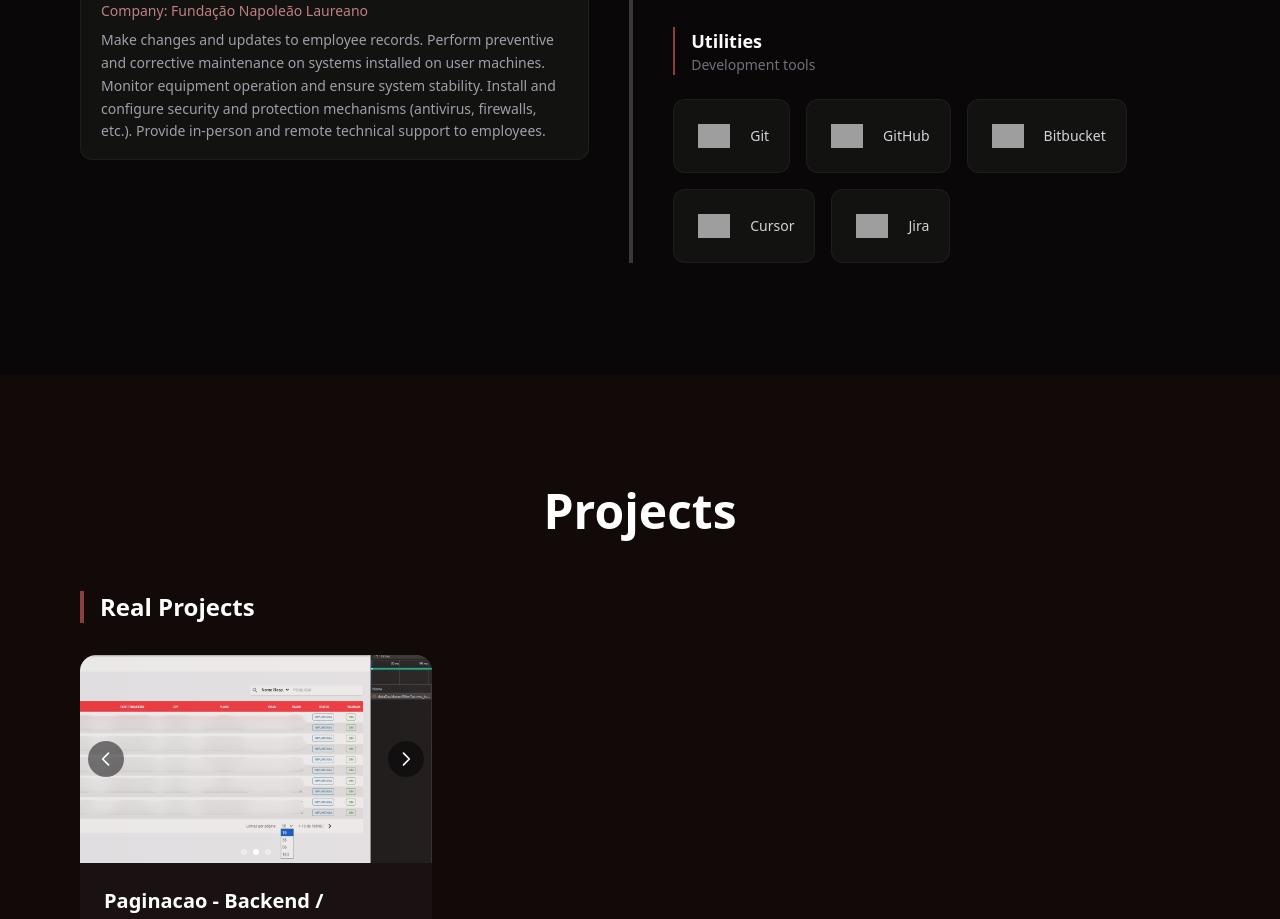
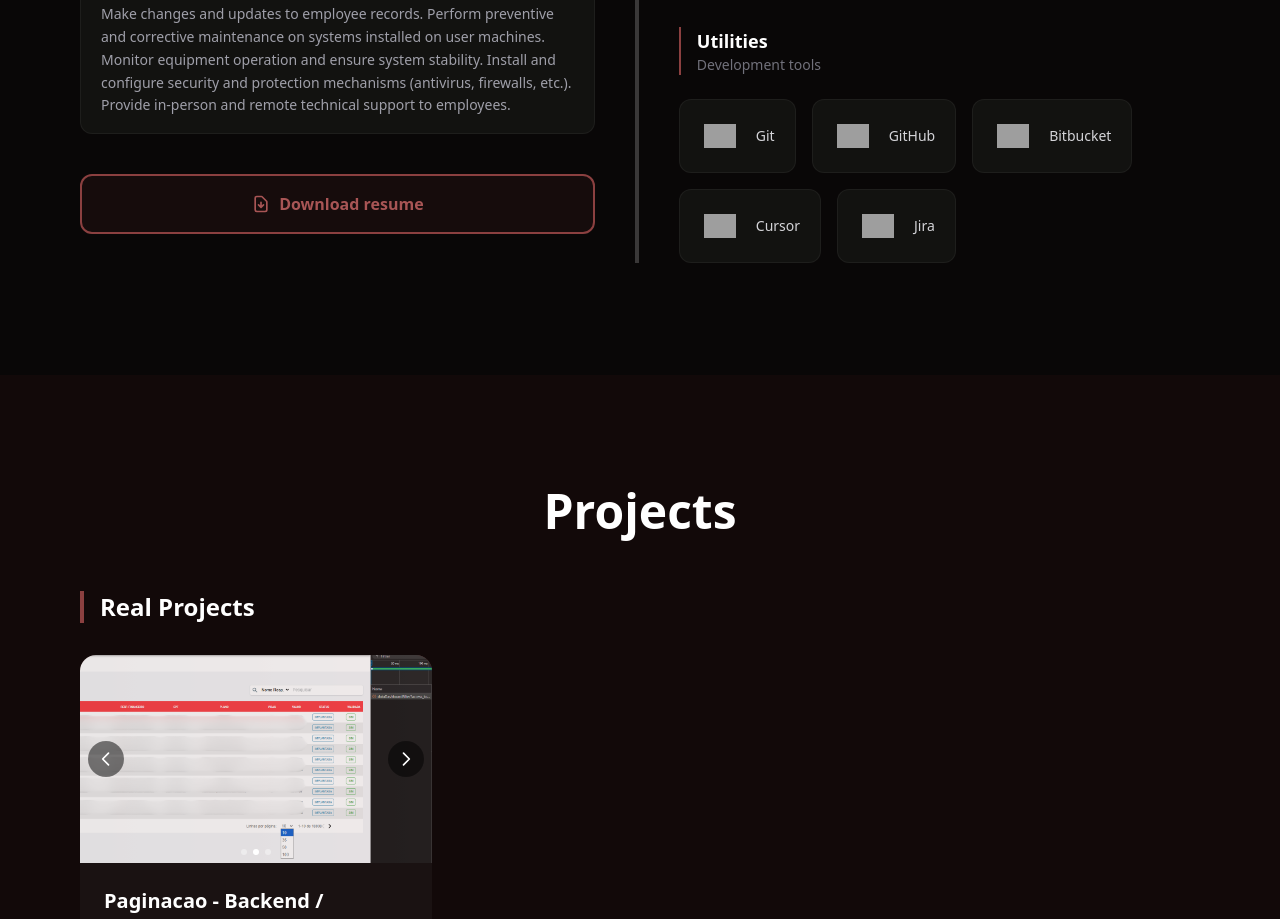
Before and after one commit to IgorLohan/portfolio, a Next.js app: page /en in a window 1280 px wide. Shown: the part 1760-2679 px from the top of the page. Built offline with nearby package versions, Linux system fonts and the light colour scheme; grey boxes are pictures that could not be loaded.

Commit message:
Colocando botão pra baixar curriculo

```diff
--- /dev/null
+++ b/src/app/api/download-curriculo/route.ts
@@ -0,0 +1,24 @@
+import { NextResponse } from "next/server";
+import { readFile } from "fs/promises";
+import path from "path";
+
+const FILENAME = "curriculo.pdf";
+
+export async function GET() {
+  try {
+    const filePath = path.join(process.cwd(), "public", FILENAME);
+    const file = await readFile(filePath);
+    return new NextResponse(file, {
+      headers: {
+        "Content-Type": "application/pdf",
+        "Content-Disposition": `attachment; filename="${FILENAME}"`,
+        "Content-Length": String(file.length),
+      },
+    });
+  } catch {
+    return NextResponse.json(
+      { error: "Arquivo não encontrado. Coloque curriculo.pdf na pasta public." },
+      { status: 404 }
+    );
+  }
+}
--- a/src/components/Skills.tsx
+++ b/src/components/Skills.tsx
@@ -91,6 +91,19 @@ export function Skills() {
                 ))}
               </div>
             </div>
+
+            <ScrollRevealItem delay={280}>
+              <a
+                href="/api/download-curriculo"
+                download="curriculo.pdf"
+                className="mt-10 inline-flex w-full items-center justify-center gap-2 rounded-xl border-2 border-[#8b4040] bg-[#8b4040]/10 px-6 py-4 font-semibold text-[#a85555] transition-colors hover:bg-[#8b4040]/20"
+              >
+                <svg className="h-5 w-5 shrink-0" fill="none" viewBox="0 0 24 24" stroke="currentColor">
+                  <path strokeLinecap="round" strokeLinejoin="round" strokeWidth={2} d="M12 10v6m0 0l-3-3m3 3l3-3m2 8H7a2 2 0 01-2-2V5a2 2 0 012-2h5.586a1 1 0 01.707.293l5.414 5.414a1 1 0 01.293.707V19a2 2 0 01-2 2z" />
+                </svg>
+                {t("downloadResume")}
+              </a>
+            </ScrollRevealItem>
           </div>
 
           <div className="lg:col-start-2 lg:row-start-1 lg:border-l-4 lg:border-white/20 lg:pl-10">
--- a/src/messages/en.json
+++ b/src/messages/en.json
@@ -23,6 +23,7 @@
   },
   "skills": {
     "sectionTitle": "About me & Technologies",
+    "downloadResume": "Download resume",
     "aboutTitle": "About me",
     "aboutText": "Full Stack Developer focused on creating complete solutions, from front-end to back-end. I like clean code, good practices and learning new technologies to deliver projects that make a difference.",
     "experiencesTitle": "Experience",
--- a/src/messages/pt-BR.json
+++ b/src/messages/pt-BR.json
@@ -23,6 +23,7 @@
   },
   "skills": {
     "sectionTitle": "Sobre mim & Tecnologias",
+    "downloadResume": "Baixar currículo",
     "aboutTitle": "Sobre mim",
     "aboutText": "Desenvolvedor Full Stack com foco em criar soluções completas, do front ao back-end. Gosto de código limpo, boas práticas e de aprender novas tecnologias para entregar projetos que fazem a diferença.",
     "experiencesTitle": "Experiências",
```
Also changed, not shown: 1 other file (tests, documents, lock files or other folders).
